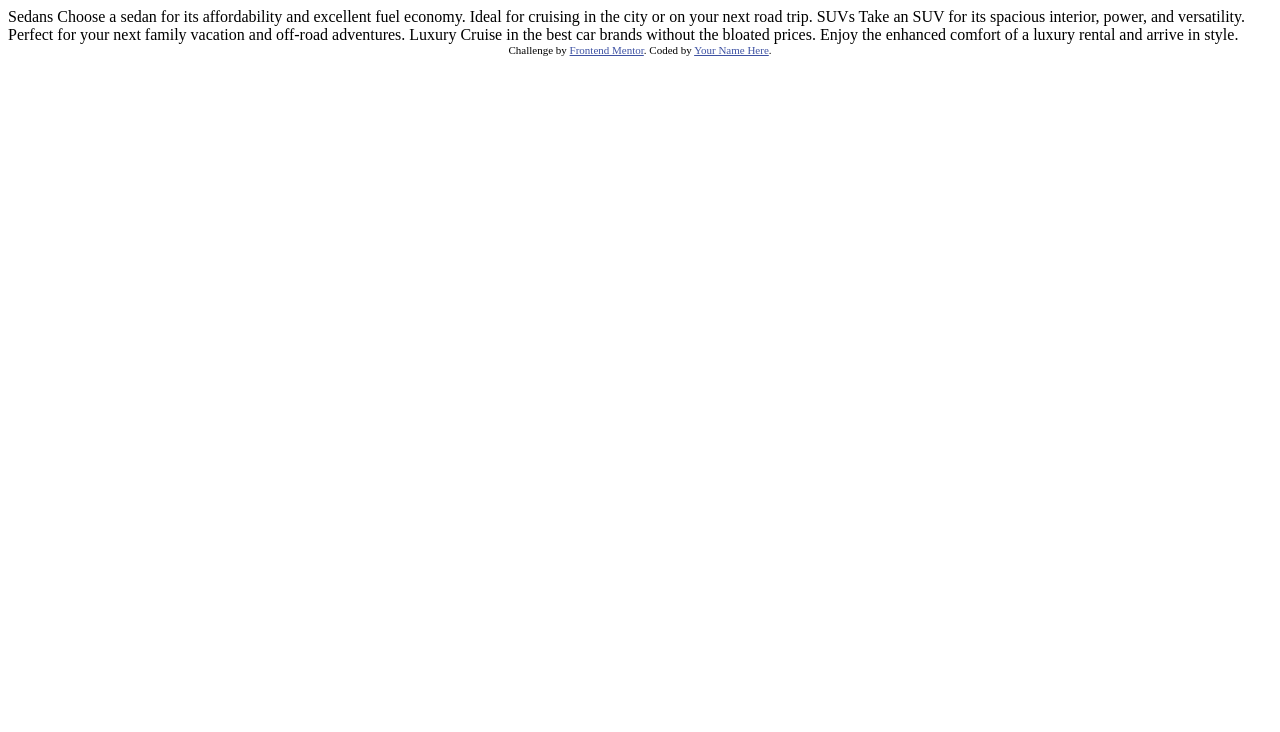
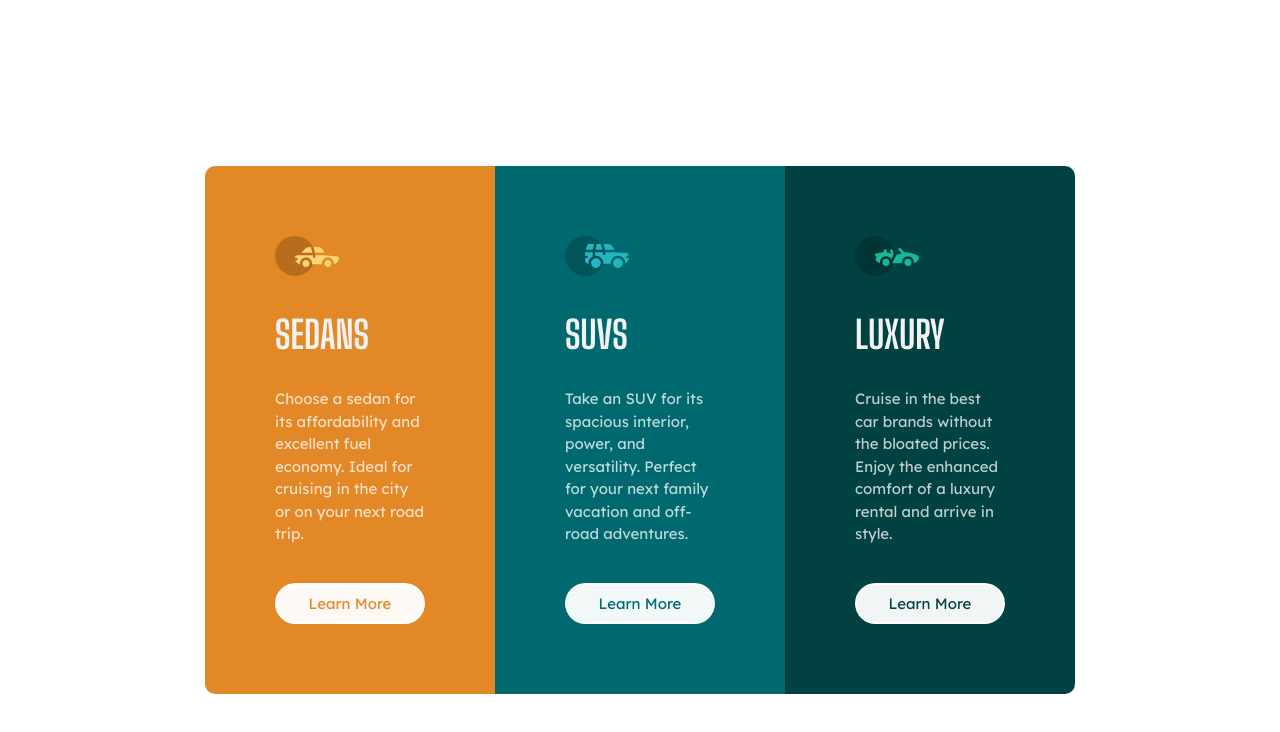
Before and after one commit to zanfa97/3-column-preview-card-component-main, a plain HTML site: page index.html in a window 1280 px wide. Drawn offline with Linux system fonts and the light colour scheme.

Commit message:
Second commit.

```diff
--- a/index.html
+++ b/index.html
@@ -5,32 +5,50 @@
   <meta name="viewport" content="width=device-width, initial-scale=1.0"> <!-- displays site properly based on user's device -->
 
   <link rel="icon" type="image/png" sizes="32x32" href="./images/favicon-32x32.png">
+  <link rel="stylesheet" href="style.css">
 
   <title>Frontend Mentor | 3-column preview card component</title>
 
   <!-- Feel free to remove these styles or customise in your own stylesheet 👍 -->
-  <style>
+  <!-- <style>
     .attribution { font-size: 11px; text-align: center; }
     .attribution a { color: hsl(228, 45%, 44%); }
-  </style>
+  </style> -->
 </head>
 <body>
 
-  Sedans
-  Choose a sedan for its affordability and excellent fuel economy. Ideal for cruising in the city
-  or on your next road trip.
+  <main>
 
-  SUVs
-  Take an SUV for its spacious interior, power, and versatility. Perfect for your next family vacation
-  and off-road adventures.
+    <section class="sedans">
+      <img src="images/icon-sedans.svg" alt="Sedan logo">
+      <h1>Sedans</h1>
+      <p>Choose a sedan for its affordability and excellent fuel economy. Ideal for cruising in the city
+        or on your next road trip.</p>
+      <a href="#">Learn More</a>
+      </section>
 
-  Luxury
-  Cruise in the best car brands without the bloated prices. Enjoy the enhanced comfort of a luxury
-  rental and arrive in style.
 
-  <div class="attribution">
+    <section class="suvs">
+      <img src="images/icon-suvs.svg" alt="Suv logo">
+      <h1>SUVs</h1>
+      <p>Take an SUV for its spacious interior, power, and versatility. Perfect for your next family vacation
+        and off-road adventures.</p>
+      <a href="#">Learn More</a>
+      </section>
+
+    <section class="luxury">
+      <img src="images/icon-luxury.svg" alt="Luxury logo">
+      <h1>Luxury</h1>
+      <p>Cruise in the best car brands without the bloated prices. Enjoy the enhanced comfort of a luxury
+      rental and arrive in style.</p>
+      <a href="#">Learn More</a>
+    </section>
+
+  </main>
+
+  <!-- <div class="attribution">
     Challenge by <a href="https://www.frontendmentor.io?ref=challenge" target="_blank">Frontend Mentor</a>.
     Coded by <a href="#">Your Name Here</a>.
-  </div>
+  </div> -->
 </body>
 </html>
--- /dev/null
+++ b/style.css
@@ -0,0 +1,129 @@
+@import url('https://fonts.googleapis.com/css2?family=Big+Shoulders+Display:wght@700&display=swap');
+@import url('https://fonts.googleapis.com/css2?family=Lexend+Deca&display=swap');
+
+:root {
+    /* Primary */
+    --sedans-color: hsl(31, 77%, 52%);
+    --suvs-color: hsl(184, 100%, 22%);
+    --luxury-color: hsl(179, 100%, 13%);
+
+    /* Neutral */
+    --transparent-white: hsla(0, 0%, 100%, 0.75);
+    --light-gray: hsl(0, 0%, 95%);
+}
+
+*, *::before, *::after {
+    box-sizing: border-box;
+}
+
+/* Headings, paragraphs and links */
+html {
+    font-size: 10px;
+}
+
+
+body {
+    font-size: 1.5rem;
+    margin: 1.2em;
+    height: 100vh;
+}
+
+h1 {
+    font-family: 'Big Shoulders Display', cursive;
+    font-size: 3.8rem;
+    color: hsl(0, 0%, 95%);
+    text-transform: uppercase;
+}
+
+p {
+    font-family: 'Lexend Deca', sans-serif;
+    color: hsla(0, 0%, 100%, 0.75);
+    line-height: 1.5em;
+}
+
+a {
+    display: inline-block;
+    font-family: 'Lexend Deca', sans-serif;
+    background-color: hsla(0, 0%, 100%, 95%);
+    border: 2px solid hsla(0, 0%, 100%, 95%);
+    border-radius: 22px;
+    text-decoration: none;
+    text-align: center;
+    width: 10em;
+    margin-top: 1.5em;
+    padding: 0.6em;
+}
+
+.sedans a:link, .sedans a:visited {
+    color: var(--sedans-color);
+}
+
+.sedans a:hover {
+    background-color: var(--sedans-color);
+    color: var(--transparent-white);
+}
+
+.suvs a:link, .suvs a:visited {
+    color: var(--suvs-color);
+}
+
+.suvs a:hover {
+    background-color: var(--suvs-color);
+    color: var(--transparent-white);
+}
+
+.luxury a:link, .luxury a:visited {
+    color: var(--luxury-color);
+}
+
+.luxury a:hover {
+    background-color: var(--luxury-color);
+    color: var(--transparent-white);
+}
+
+/* Preview card */
+
+main {
+    display: flex;
+    flex-direction: column;
+    margin: 30px 0;
+}
+
+section {
+    padding: 7rem;
+}
+
+.sedans {
+    background-color: var(--sedans-color);
+    border-radius: 10px 10px 0 0;
+}
+
+.suvs {
+    background-color: hsl(184, 100%, 22%);
+}
+
+.luxury {
+    background-color: hsl(179, 100%, 13%);
+    border-radius: 0 0 10px 10px;
+}
+
+@media screen and (min-width: 900px) {
+
+    main {
+        display: flex;
+        flex-direction: row;
+        position: absolute;
+        top: 50%;
+        left: 50%;
+        transform: translate(-50%, -50%);
+    }
+
+    .sedans {
+        border-radius: 10px 0 0 10px ;
+    }
+
+    .luxury {
+        border-radius: 0 10px 10px 0;
+    }
+
+}
```
